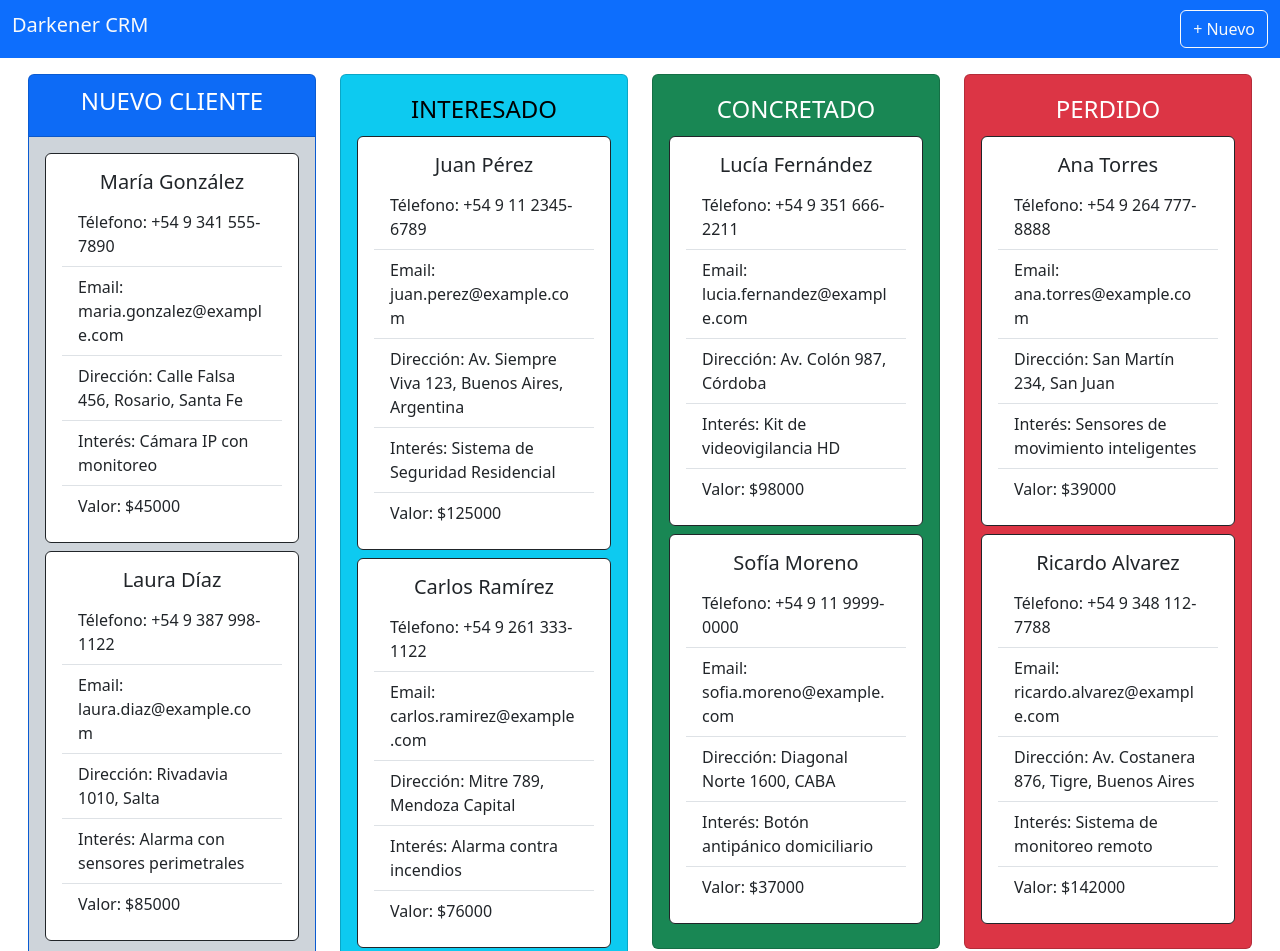
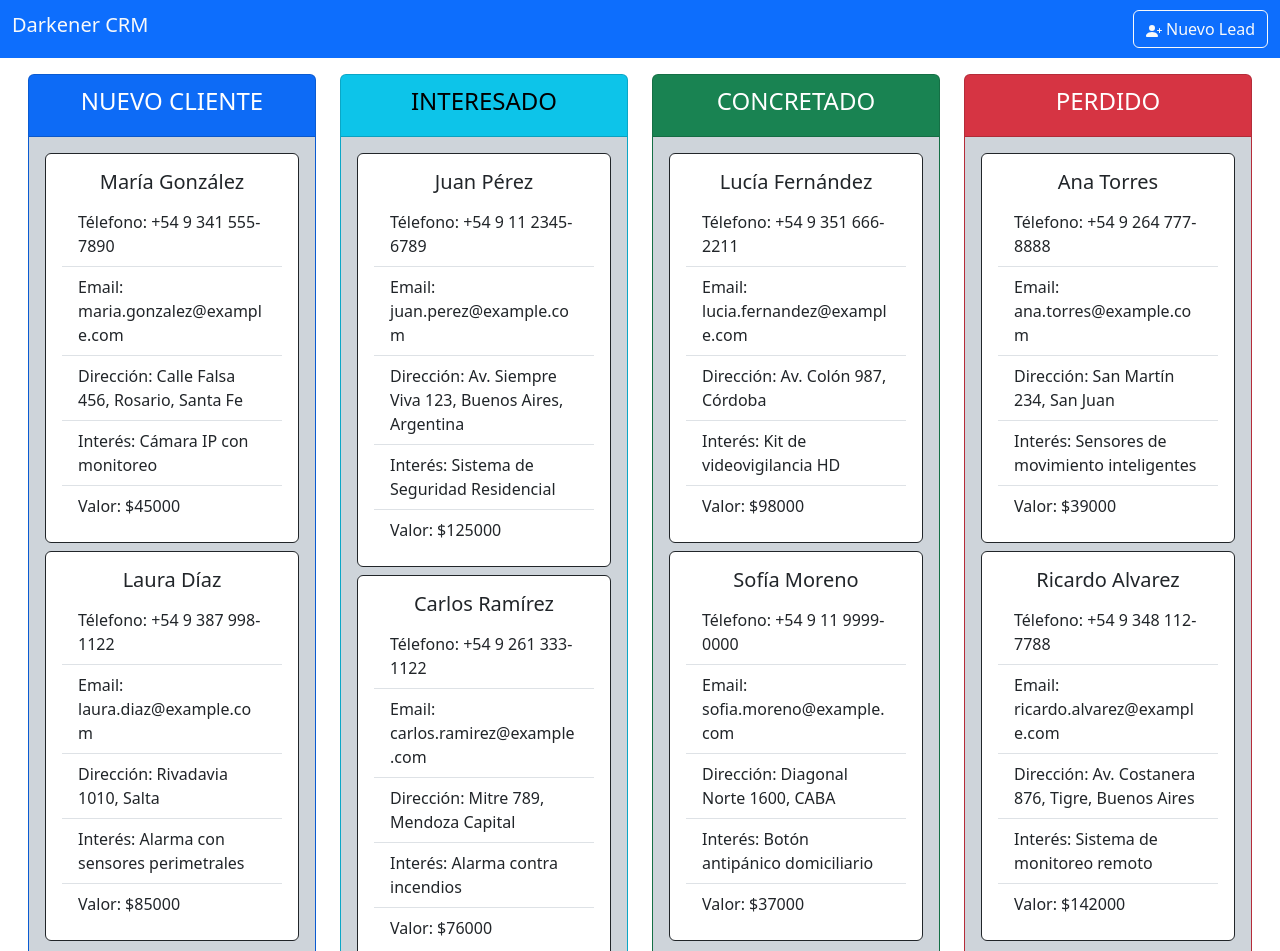
Before and after one commit to brunozarate-23/zarate-bruno-js-proyecto-final, a plain HTML site: page index.html in a window 1280 px wide. Shown: the top 951 px of the page. Drawn offline with nearby package versions, Linux system fonts and the light colour scheme.

Commit message:
Estilo diferentes en las columnas

```diff
--- a/index.html
+++ b/index.html
@@ -1,20 +1,32 @@
 <!DOCTYPE html>
 <html lang="en">
+
 <head>
     <meta charset="UTF-8">
     <meta name="viewport" content="width=device-width, initial-scale=1.0">
     <title>Darkener CRM</title>
+    <!-- Script de Logica del Kanban-->
     <script src="./js/kanbanLogic.js" defer></script>
     <!--Link de Bootstrap-->
-    <link href="https://cdn.jsdelivr.net/npm/bootstrap@5.3.6/dist/css/bootstrap.min.css" rel="stylesheet" integrity="sha384-4Q6Gf2aSP4eDXB8Miphtr37CMZZQ5oXLH2yaXMJ2w8e2ZtHTl7GptT4jmndRuHDT" crossorigin="anonymous">
+    <link href="https://cdn.jsdelivr.net/npm/bootstrap@5.3.6/dist/css/bootstrap.min.css" rel="stylesheet"
+        integrity="sha384-4Q6Gf2aSP4eDXB8Miphtr37CMZZQ5oXLH2yaXMJ2w8e2ZtHTl7GptT4jmndRuHDT" crossorigin="anonymous">
 </head>
+
 <body>
     <!--Barra de Navegacion-->
     <nav class="navbar navbar-expand-md text-bg-primary">
         <div class="container-fluid">
             <h1 class="navbar-brand text-light">Darkener CRM</h1>
             <!--Boton para crear una tarjeta-->
-            <button class="btn btn-outline-light" id="newKanbanCard">+ Nuevo</button>
+            <button class="btn btn-outline-light" id="newKanbanCard">
+                <svg xmlns="http://www.w3.org/2000/svg" width="16" height="16" fill="currentColor"
+                    class="bi bi-person-plus-fill ml-2 pl-1" viewBox="0 0 16 16">
+                    <path d="M1 14s-1 0-1-1 1-4 6-4 6 3 6 4-1 1-1 1zm5-6a3 3 0 1 0 0-6 3 3 0 0 0 0 6" />
+                    <path fill-rule="evenodd"
+                        d="M13.5 5a.5.5 0 0 1 .5.5V7h1.5a.5.5 0 0 1 0 1H14v1.5a.5.5 0 0 1-1 0V8h-1.5a.5.5 0 0 1 0-1H13V5.5a.5.5 0 0 1 .5-.5" />
+                </svg>
+                Nuevo Lead
+            </button>
         </div>
     </nav>
     <main class="container-fluid pt-2">
@@ -22,7 +34,9 @@
             <!-- Columna Kanban de Nuevo Cliente-->
             <section class="col-sm-12 col-md-6 col-lg-3 mb-2">
                 <div class="card text-bg-primary">
-                    <div class="card-header"><h4 class="card-title text-uppercase py-1 text-center">Nuevo Cliente</h4></div>
+                    <div class="card-header">
+                        <h4 class="card-title text-uppercase py-1 text-center">Nuevo Cliente</h4>
+                    </div>
                     <div class="card-body bg-dark-subtle">
                         <div class="items" id="newClientKanban">
                             <!--Acá se deben crear las tarjetas con Javascript-->
@@ -33,8 +47,10 @@
             <!-- Columna Kanban de Cliente Interesado-->
             <section class="col-sm-12 col-md-6 col-lg-3 mb-2">
                 <div class="card text-bg-info">
-                    <div class="card-body">
+                    <div class="card-header">
                         <h4 class="card-title text-uppercase py-1 text-center">Interesado</h4>
+                    </div>
+                    <div class="card-body bg-dark-subtle">
                         <div class="items" id="interesadoKanban">
                             <!--Acá se deben crear las tarjetas con Javascript-->
                         </div>
@@ -44,8 +60,10 @@
             <!-- Columna Kanban de Cliente Concretado-->
             <section class="col-sm-12 col-md-6 col-lg-3 mb-2">
                 <div class="card text-bg-success">
-                    <div class="card-body">
+                    <div class="card-header">
                         <h4 class="card-title text-uppercase py-1 text-center">Concretado</h4>
+                    </div>
+                    <div class="card-body bg-dark-subtle">
                         <div class="items" id="concretadoKanban">
                             <!--Acá se deben crear las tarjetas con Javascript-->
                         </div>
@@ -55,8 +73,10 @@
             <!-- Columna Kanban de Cliente Perdido-->
             <section class="col-sm-12 col-md-6 col-lg-3 mb-2">
                 <div class="card text-bg-danger">
-                    <div class="card-body">
+                    <div class="card-header">
                         <h4 class="card-title text-uppercase py-1 text-center">Perdido</h4>
+                    </div>
+                    <div class="card-body bg-dark-subtle">
                         <div class="items" id="perdidoKanban">
                             <!--Acá se deben crear las tarjetas con Javascript-->
                         </div>
@@ -67,6 +87,9 @@
     </main>
 
     <!--Bootstrap Javascript-->
-    <script src="https://cdn.jsdelivr.net/npm/bootstrap@5.3.6/dist/js/bootstrap.bundle.min.js" integrity="sha384-j1CDi7MgGQ12Z7Qab0qlWQ/Qqz24Gc6BM0thvEMVjHnfYGF0rmFCozFSxQBxwHKO" crossorigin="anonymous"></script>
+    <script src="https://cdn.jsdelivr.net/npm/bootstrap@5.3.6/dist/js/bootstrap.bundle.min.js"
+        integrity="sha384-j1CDi7MgGQ12Z7Qab0qlWQ/Qqz24Gc6BM0thvEMVjHnfYGF0rmFCozFSxQBxwHKO"
+        crossorigin="anonymous"></script>
 </body>
+
 </html>
--- a/js/kanbanLogic.js
+++ b/js/kanbanLogic.js
@@ -1,5 +1,5 @@
 // Cargar contenido del DOM primero
-document.addEventListener('DOMContentLoaded', function() {
+document.addEventListener('DOMContentLoaded', function () {
     const nuevoClienteColumna = document.getElementById('newClientKanban');
     const interesadoColumna = document.getElementById('interesadoKanban');
     const concretadoColumna = document.getElementById('concretadoKanban');
@@ -17,7 +17,7 @@ fetch('../database/contacts.json')
             card.className = 'card mb-2 border-dark';
             // Creo el body de la card
             const cardBody = document.createElement('div');
-            cardBody.className ='card-body';
+            cardBody.className = 'card-body';
             // Creo el titulo de la card
             const nombre = document.createElement('h5');
             nombre.className = 'card-title text-center';
@@ -41,7 +41,7 @@ fetch('../database/contacts.json')
             email.textContent = 'Email: ' + lead.email;
             direccion.textContent = 'Dirección: ' + lead.direccion;
             productoInteresado.textContent = 'Interés: ' + lead.producto_interesado;
-            precioProducto.innerHTML = 'Valor: ' + '$' + lead.precio_producto;
+            precioProducto.textContent = 'Valor: ' + '$' + lead.precio_producto;
             // Se arma la estructura de la carta
             card.appendChild(cardBody);
             cardBody.appendChild(nombre);
```
Also changed, not shown: database/contacts.json (line endings or trailing spaces).
